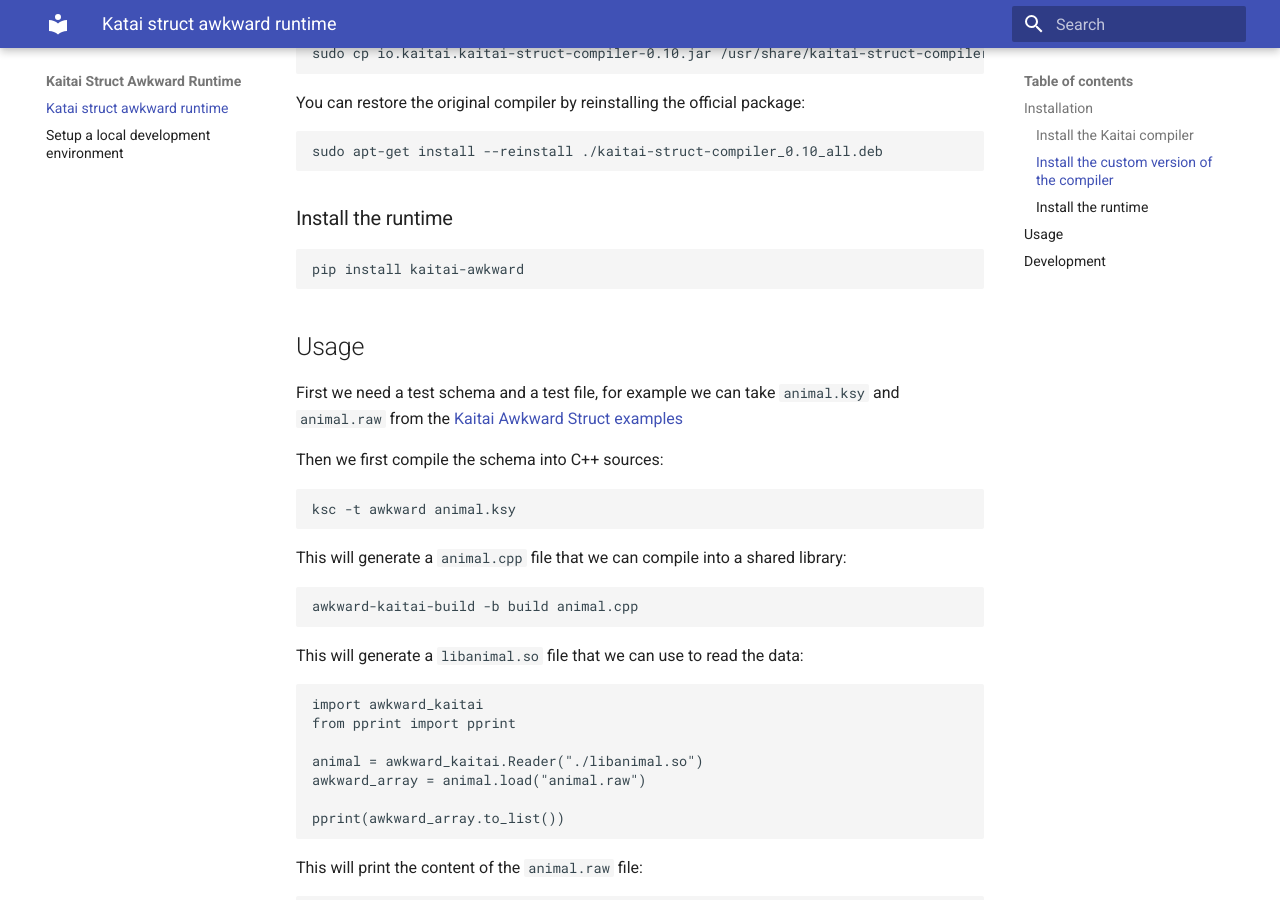
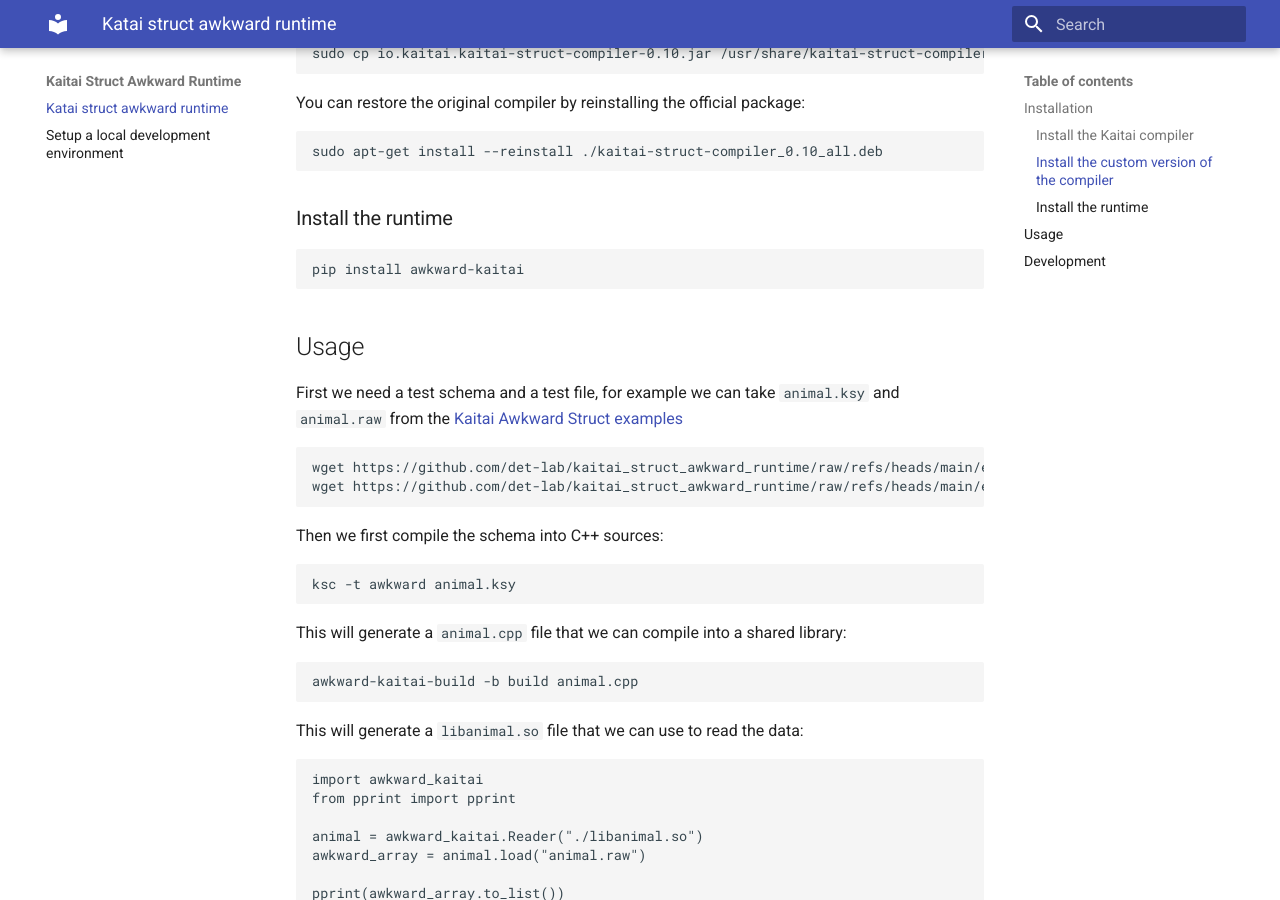
Before and after one commit to det-lab/kaitai_struct_awkward_runtime, an MkDocs documentation site: the page built from docs/index.md, in a window 1280 px wide and 900 px high, scrolled down 772 px. Built offline with MkDocs 1.6.1 and Material for MkDocs 9.7.7, drawn with Linux system fonts in a browser that asks for light colours.

Commit message:
doc: typo and wget

````diff
--- a/docs/index.md
+++ b/docs/index.md
@@ -33,12 +33,17 @@
 ### Install the runtime
 
 ```bash
-pip install kaitai-awkward
+pip install awkward-kaitai
 ```
 
 ## Usage
 
 First we need a test schema and a test file, for example we can take `animal.ksy` and `animal.raw` from the [Kaitai Awkward Struct examples](https://github.com/det-lab/kaitai_struct_awkward_runtime/tree/main/example_data)
+
+```bash
+wget https://github.com/det-lab/kaitai_struct_awkward_runtime/raw/refs/heads/main/example_data/schemas/animal.ksy
+wget https://github.com/det-lab/kaitai_struct_awkward_runtime/raw/refs/heads/main/example_data/data/animal.raw
+```
 
 Then we first compile the schema into C++ sources:
 
````
